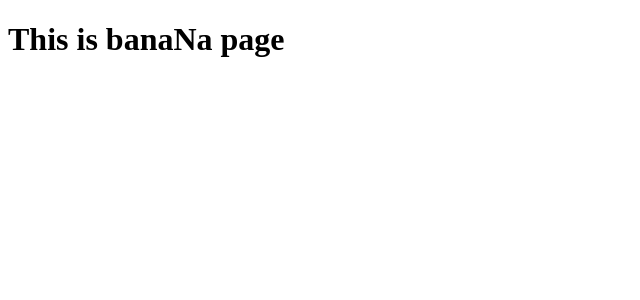
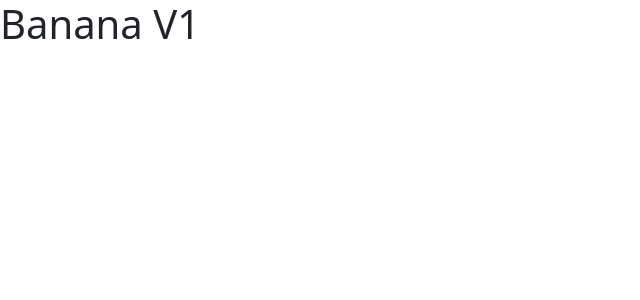
Before and after one commit to hillaryke/microservices-tickets, a Next.js app in the folder client/: page /banan in a window 1280 px wide. Shown: the top 300 px of the page, without its empty margins (0-640 px from the left). Built offline with nearby package versions, Linux system fonts and the light colour scheme.

Commit message:
Adding Global Css in Next

```diff
--- a/client/package.json
+++ b/client/package.json
@@ -10,6 +10,7 @@
   "author": "",
   "license": "ISC",
   "dependencies": {
+    "bootstrap": "^5.1.3",
     "next": "^12.2.0",
     "react": "^18.2.0",
     "react-dom": "^18.2.0"
--- /dev/null
+++ b/client/pages/_app.js
@@ -0,0 +1,6 @@
+import 'bootstrap/dist/css/bootstrap.css';
+
+export default ({ Component, pageProps }) => {
+    return <Component {...pageProps} />;
+
+};
--- a/client/pages/banan.js
+++ b/client/pages/banan.js
@@ -1,3 +1,3 @@
 export default () => {
-    return <h1>This is banaNa page</h1>
+    return <h1>Banana V1</h1>
 }
```
Also changed, not shown: 1 other file (tests, documents, lock files or other folders).
